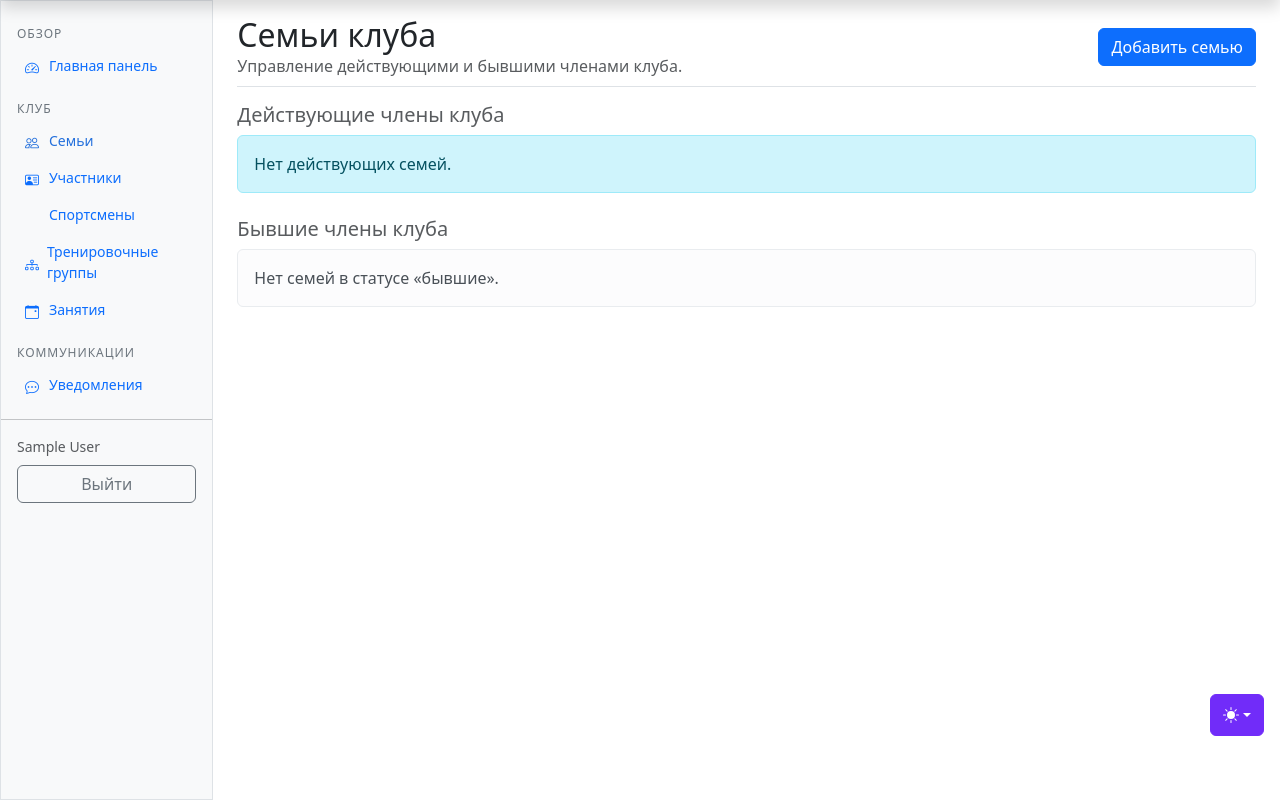
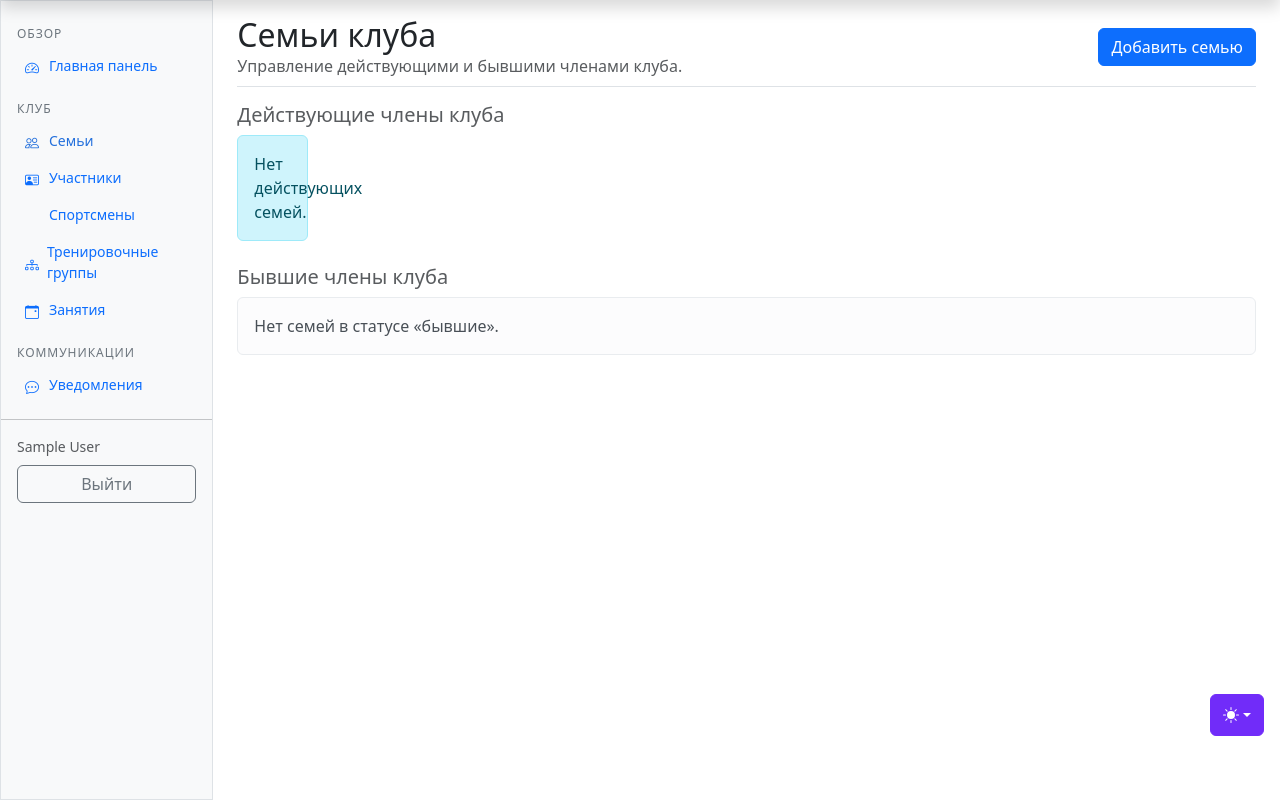
Before and after one commit to kirillbarkhatov/sport_school, a Django app: page /members/families/ in a window 1280 px wide. Shown: the part 48-848 px from the top of the page. Run offline with Django 5.2, Linux system fonts and the light colour scheme; the visitor is signed in with stand-in values (Sample User, id 1); data that the repository does not hold is empty; parts of the project's set-up code (start-up, migrations or seed data) failed here and were passed over; some libraries are stand-ins or nearby versions.

Commit message:
Улучшения шаблонов4

```diff
--- a/members/templates/members/family_list.html
+++ b/members/templates/members/family_list.html
@@ -20,7 +20,7 @@
     <h5 class="text-muted">Действующие члены клуба</h5>
     <div class="row g-3">
         {% for family in active_families %}
-            <div class="col-12">
+            <div class="col-1">
                 <div class="card shadow-sm">
                     <div class="card-body">
                         <h5 class="mb-2 text-truncate">{{ family.family_name|default:'Без названия' }}</h5>
@@ -35,7 +35,7 @@
             </div>
             {% include 'members/includes/family_modal.html' with family=family %}
         {% empty %}
-            <div class="col-12">
+            <div class="col-1">
                 <div class="alert alert-info mb-0">Нет действующих семей.</div>
             </div>
         {% endfor %}
```
